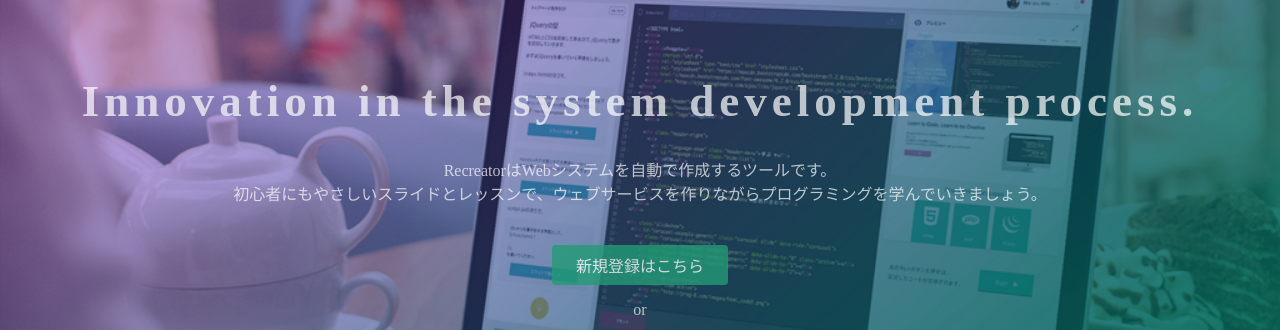
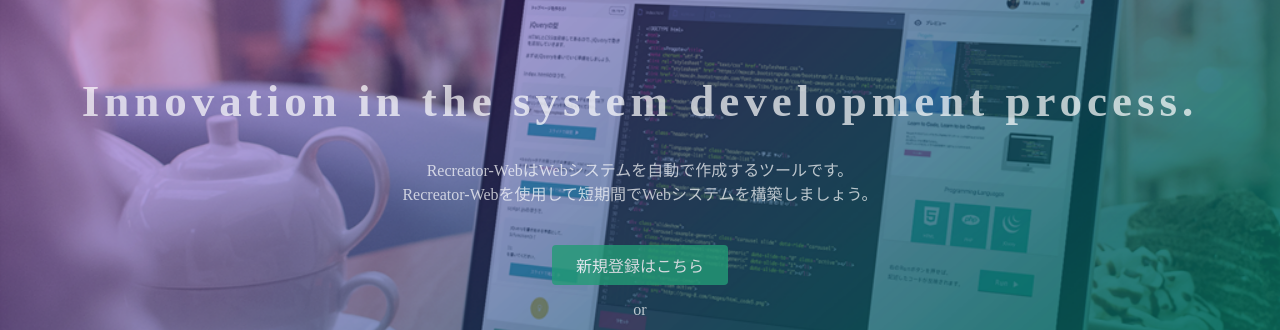
Before and after one commit to BinNakamura/BinNakamura.github.io, a plain HTML site: page index.html in a window 1280 px wide. Shown: the part 135-465 px from the top of the page. Drawn offline with Linux system fonts and the light colour scheme.

Commit message:
Update index.html

```diff
--- a/index.html
+++ b/index.html
@@ -3,7 +3,7 @@
 <head>
   <meta charset="utf-8">
   <meta name="viewport" content="width=device-width, initial-scale=1.0">
-  <title>Progate</title>
+  <title>Recreator</title>
   <link href="https://maxcdn.bootstrapcdn.com/font-awesome/4.7.0/css/font-awesome.min.css" rel="stylesheet" integrity="sha384-wvfXpqpZZVQGK6TAh5PVlGOfQNHSoD2xbE+QkPxCAFlNEevoEH3Sl0sibVcOQVnN" crossorigin="anonymous">
   <link rel="stylesheet" type="text/css" href="stylesheet.css">
 </head>
@@ -24,7 +24,7 @@
   <div class="top-wrapper">
     <div class="container">
       <h1>Innovation in the system development process.</h1>
-      <p>RecreatorはWebシステムを自動で作成するツールです。<br>初心者にもやさしいスライドとレッスンで、ウェブサービスを作りながらプログラミングを学んでいきましょう。</p>
+      <p>Recreator-WebはWebシステムを自動で作成するツールです。<br>Recreator-Webを使用して短期間でWebシステムを構築しましょう。</p>
       <div class="btn-wrapper">
         <a href="#" class="btn signup">新規登録はこちら</a>
         <p>or</p>
```
